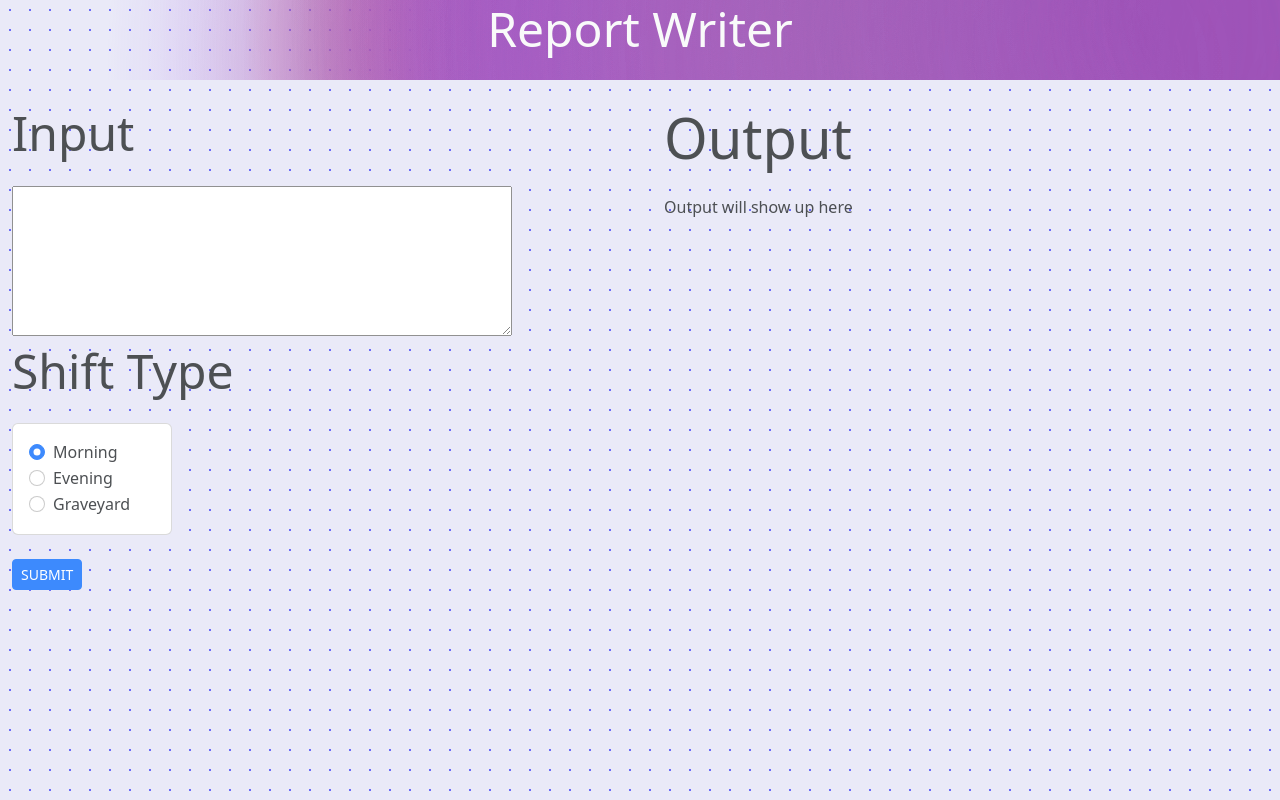
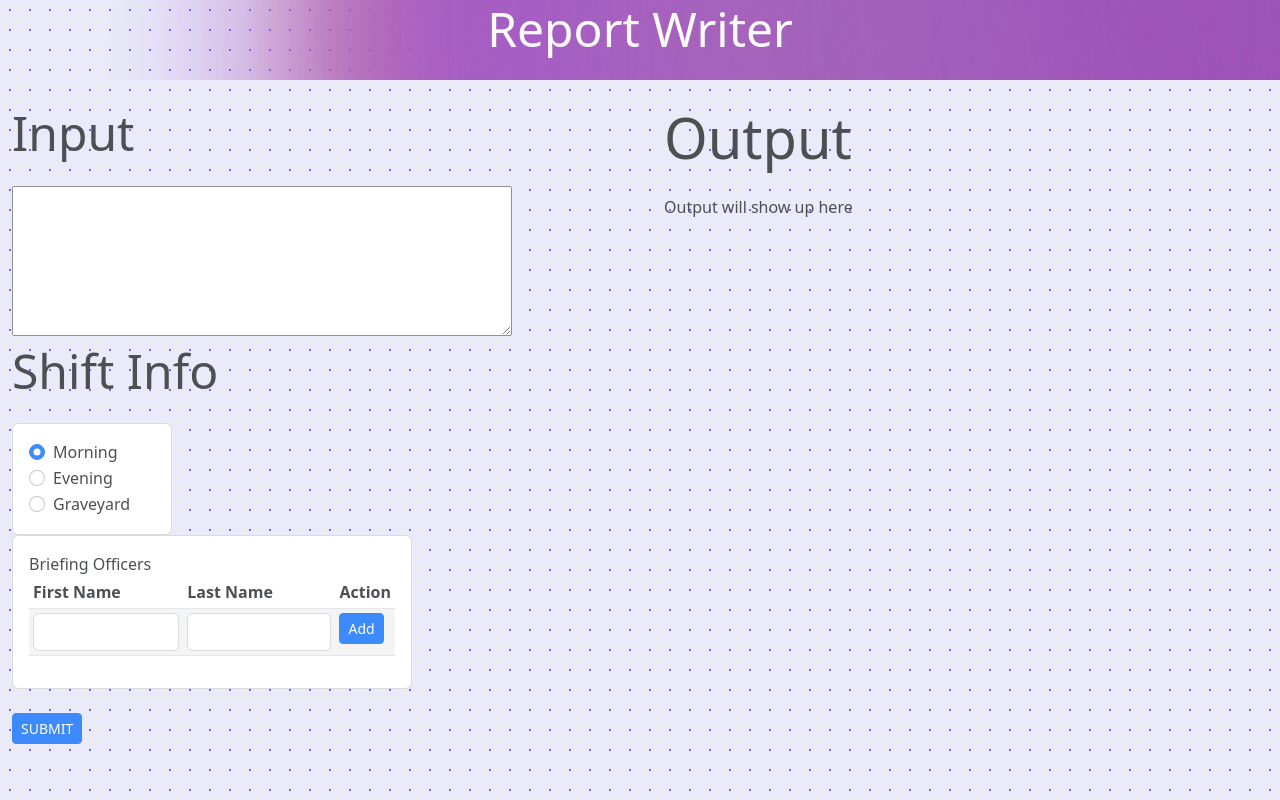
Before and after one commit to manvirdev/manvirdev.github.io, a React (Create React App) app: page /#/report in a window 1280 px wide. Before the commit this address led to /#/report. Built offline with nearby package versions, Linux system fonts and the light colour scheme.

Commit message:
chore: update the briefing officer UI

```diff
--- a/src/components/design/glowingparticles/AppGradient.js
+++ b/src/components/design/glowingparticles/AppGradient.js
@@ -30,7 +30,7 @@ const COLORS = [
 
 const gradientStyle = {
   minHeight: '5rem',
-  maxHeight: '10vh',
+  maxHeight: '5rem',
   width: '100%',
   margin: 0,
   zIndex: -1,
--- a/src/components/reports/Report.js
+++ b/src/components/reports/Report.js
@@ -1,5 +1,5 @@
 import React, { useState, useRef, useEffect } from 'react';
-import { processString, generateShiftReport } from './Logic';
+import { processString, generateShiftReport } from './logic';
 import polkaBackground from '../design/polkabackground/PolkaBackground';
 import AppGradient from '../design/glowingparticles/AppGradient';
 import moment from 'moment';
@@ -72,6 +72,7 @@ const MyComponent = () => {
   const [shiftType, setShiftType] = useState('morning');
   const [availableTimeSlots, setAvailableTimeSlots] = React.useState(null);
   const [officers, setOfficers] = useState([]);
+  const [briefingOfficers, setBriefingOfficers] = useState([]);
   const [selectedOfficer, setSelectedOfficer] = useState(null);
   const [selectedTimeSlot, setSelectedTimeSlot] = useState('');
   const [shift, setShift] = useState(null);
@@ -148,6 +149,7 @@ const MyComponent = () => {
       setShowResults(true);
 
       const timeSlots = newShift.findAvailableTimeSlots();
+      console.log(timeSlots);
       const availableSlots = newShift.splitTimeSlots(timeSlots);
       setAvailableTimeSlots(availableSlots);
       console.log(availableSlots.length);
@@ -161,6 +163,7 @@ const MyComponent = () => {
       setFormKey((prevKey) => prevKey + 1);
     }
   };
+
   const bodyStyles = {
     backgroundPosition: 'center',
     backgroundRepeat: 'no-repeat',
@@ -196,7 +199,6 @@ const MyComponent = () => {
     );
   };
 
-
   const OutputWaitSection = () => {
     return (
       <div id='output display-5'>
@@ -205,12 +207,48 @@ const MyComponent = () => {
     );
   }
 
-  const ShiftTypeSelector = () => {
+  const handleUpdateBriefingOfficers = (newBriefingOfficers) => {
+    setBriefingOfficers(...briefingOfficers, newBriefingOfficers);
+  };
+
+  const ShiftInfoForm = ({ onUpdateBriefingOfficers }) => {
+    const [rows, setRows] = useState([{ firstName: '', lastName: '' }]);
+    const [briefingOfficers, setBriefingOfficers] = useState([]);
+
     const handleShiftTypeChange = (event) => {
       setShiftType(event.target.value);
     };
 
+    const handleInputChange = (event, rowIndex, field) => {
+      const newRows = [...rows];
+      newRows[rowIndex][field] = event.target.value;
+      setRows(newRows);
+    };
+    const handleAddRow = (rowIndex) => {
+      const newBriefingOfficers = [...briefingOfficers, rows[rowIndex]];
+      setBriefingOfficers(newBriefingOfficers);
+      const newRows = [...rows];
+      newRows[rowIndex].isAdded = true;
+      setRows([...newRows, { firstName: '', lastName: '' }]); // Add a new empty row
+
+      // Call the function passed in via props.
+      onUpdateBriefingOfficers(newBriefingOfficers);
+    };
+
+    const handleDeleteRow = (rowIndex) => {
+      const newBriefingOfficers = briefingOfficers.filter((_, index) => index !== rowIndex);
+      setBriefingOfficers(newBriefingOfficers);
+      const newRows = [...rows];
+      newRows.splice(rowIndex, 1);
+      setRows(newRows);
+
+      // Call the function passed in via props.
+      onUpdateBriefingOfficers(newBriefingOfficers);
+    };
+
+
     return (
+      <div>
         <div className="card card-sm" style={{ width: "10rem" }}>
           <div className="card-body">
             <div className="form-check">
@@ -230,6 +268,35 @@ const MyComponent = () => {
               <label className="form-check-label" htmlFor="graveyard">
                 Graveyard
               </label>
+            </div>
+          </div>
+        </div>
+        <div className="card card-sm" style={{ width: "25rem" }}>
+          <div className="card-body">
+            <table className="table table-sm table-striped">
+              <thead>
+                <tr colspan="3">
+                  Briefing Officers
+                </tr>
+                <tr>
+                  <th scope="col">First Name</th>
+                  <th scope="col">Last Name</th>
+                  <th scope="col">Action</th> {/* Header for add/delete buttons */}
+                </tr>
+              </thead>
+              <tbody>
+                {rows.map((row, rowIndex) => (
+                  <tr key={rowIndex}>
+                    <td><input type="text" className="form-control" value={row.firstName} onChange={(e) => handleInputChange(e, rowIndex, 'firstName')} disabled={row.isAdded} /></td>
+                    <td><input type="text" className="form-control" value={row.lastName} onChange={(e) => handleInputChange(e, rowIndex, 'lastName')} disabled={row.isAdded} /></td>
+                    <td>
+                      {!row.isAdded && <button className="btn btn-primary btn-sm" onClick={() => handleAddRow(rowIndex)}>Add</button>}
+                      { rows.length > 1 && <button className="btn btn-danger btn-sm" onClick={() => handleDeleteRow(rowIndex)}>Delete</button>}
+                    </td>
+                  </tr>
+                ))}
+              </tbody>
+            </table>
           </div>
         </div>
       </div>
@@ -265,10 +332,10 @@ const MyComponent = () => {
             ></textarea>
             <br />
             <div className="container-fluid p-0">
-              <div className="text display-5">Shift Type</div>
+              <div className="text display-5">Shift Info</div>
             </div>
             <br />
-            <ShiftTypeSelector />
+            <ShiftInfoForm onUpdateBriefingOfficers={handleUpdateBriefingOfficers} />
             {(availableTimeSlots) ?
               <ShiftForm
                 key={formKey}
--- a/src/components/reports/Shift.js
+++ b/src/components/reports/Shift.js
@@ -17,6 +17,12 @@ class Shift {
 
   findAvailableTimeSlots() {
     const availableSlots = [];
+
+    //Print all the available data
+    console.log('Briefing Officer: ', this.briefingOfficer);
+    console.log('Start Time: ', this.startTime);
+    console.log('End Time: ', this.endTime);
+
 
     // Get the start and end times of the shift
     const shiftStartTime = this.startTime;
--- a/src/components/reports/logic.js
+++ b/src/components/reports/logic.js
@@ -22,7 +22,7 @@ export const processString = (str, shiftType) => {
             shiftEndTime = moment('16:00', 'HH:mm');
         } else if (shiftType === 'evening') {
             shiftStartTime = moment('16:00', 'HH:mm');
-            shiftEndTime = moment('00:00', 'HH:mm');
+            shiftEndTime = moment('24:00', 'HH:mm');
         } else if (shiftType === 'graveyard') {
             shiftStartTime = moment('00:00', 'HH:mm');
             shiftEndTime = moment('08:00', 'HH:mm');
```
Also changed, not shown: 1 other file (tests, documents, lock files or other folders). Lines whose indentation alone changed are shown as unchanged.
